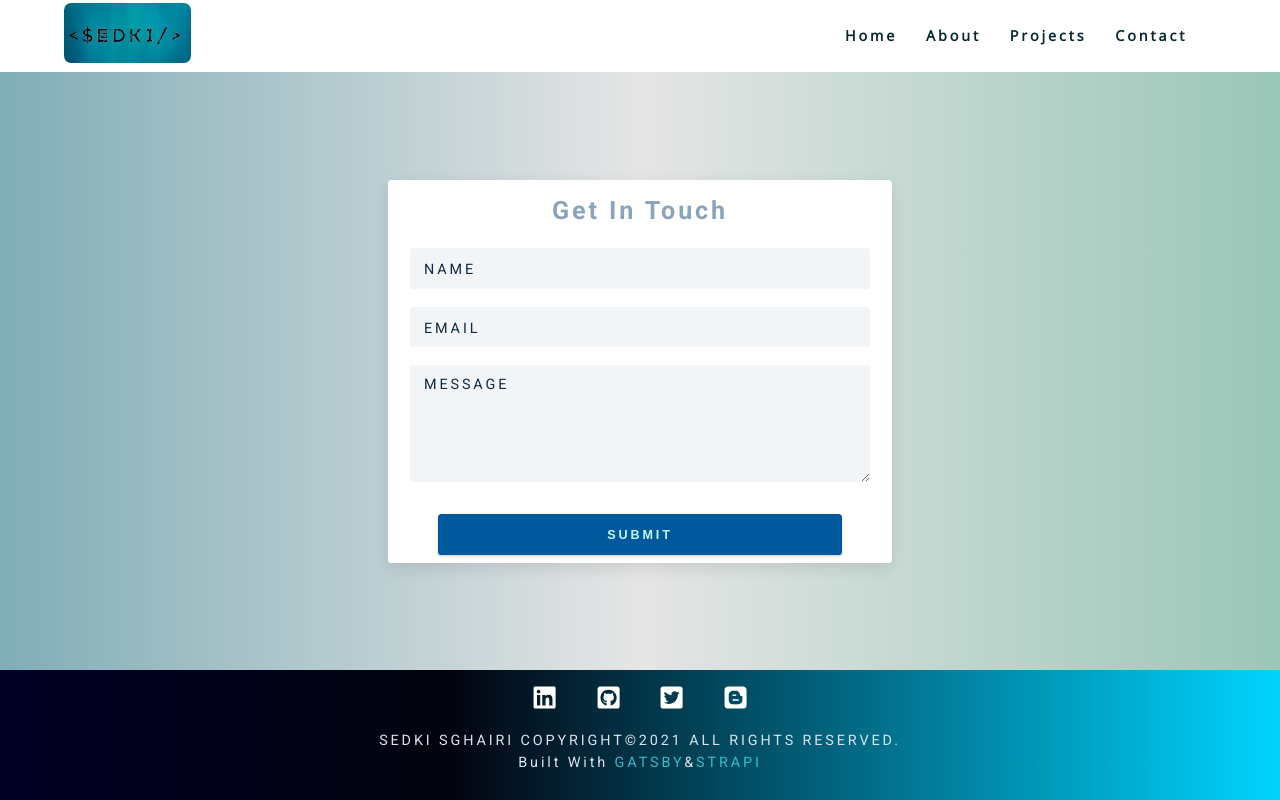
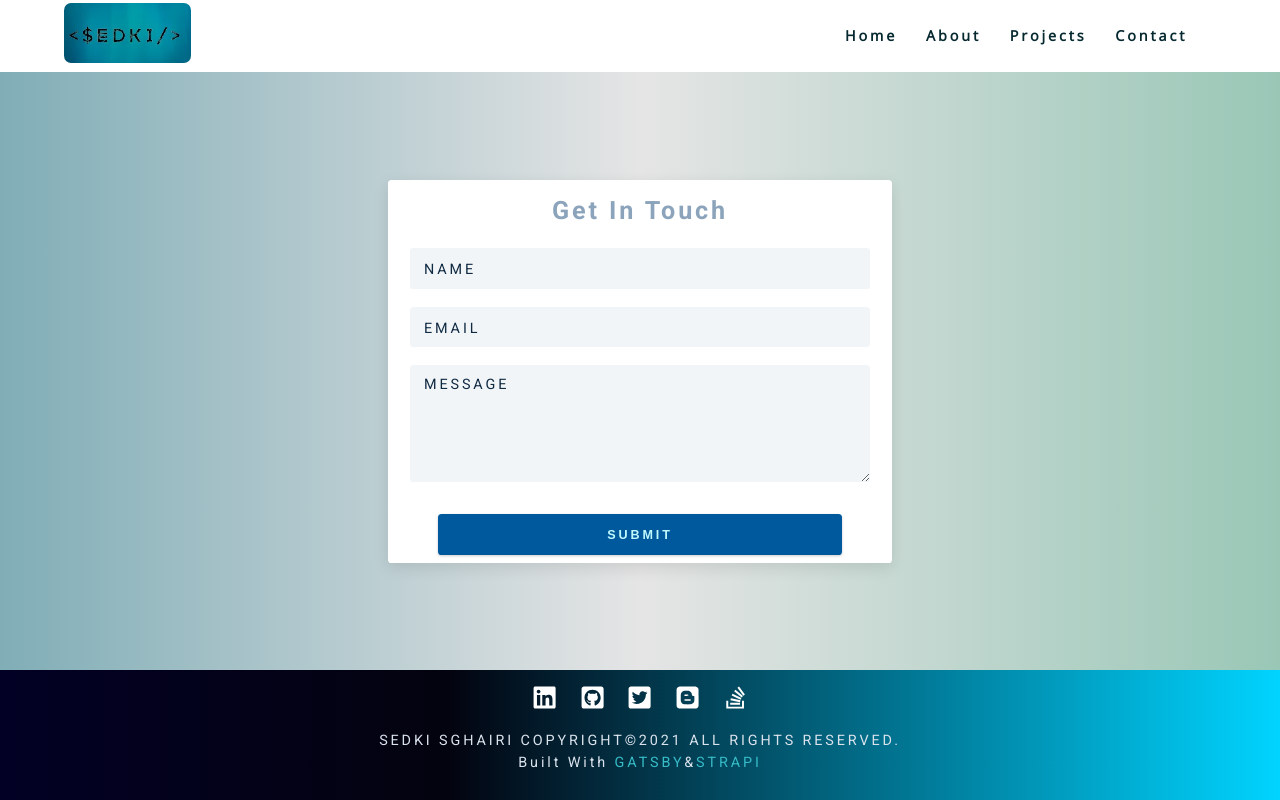
Before and after one commit to Sedki-Sghairi/Portfolio, a Gatsby site: page /contact in a window 1280 px wide. Built offline with nearby package versions, Linux system fonts and the light colour scheme; Gatsby itself is replaced by a stand-in of ours.

Commit message:
add stack overflow icon

```diff
--- a/src/constants/socialLinks.js
+++ b/src/constants/socialLinks.js
@@ -1,5 +1,5 @@
 import React from 'react';
-import { FaLinkedin, FaTwitterSquare, FaBlogger, FaGithubSquare } from 'react-icons/fa';
+import { FaLinkedin, FaTwitterSquare, FaBlogger, FaGithubSquare, FaStackOverflow } from 'react-icons/fa';
 
 const data = [
 	{
@@ -21,6 +21,11 @@ const data = [
 		id: 4,
 		icon: <FaBlogger className="social-icon" />,
 		url: 'https://sedki.medium.com/'
+	},
+	{
+		id: 6,
+		icon: <FaStackOverflow className="social-icon" />,
+		url: 'https://stackoverflow.com/u/15120820'
 	}
 ];
 const links = data.map((link) => {
```
